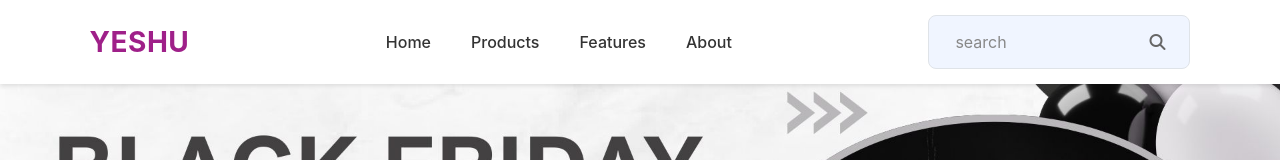
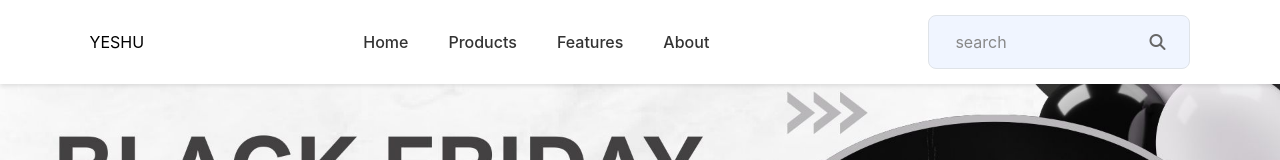
Before and after one commit to vijeth44-pro/react-basics, a React (Vite) app in the folder webpage/: page / in a window 1280 px wide. Shown: the top 160 px of the page. Built offline with nearby package versions, Linux system fonts and the light colour scheme.

Commit message:
refactor: update Navbar styles; remove hover color for list items and adjust logo color

```diff
--- a/webpage/src/components/navbar.css
+++ b/webpage/src/components/navbar.css
@@ -24,13 +24,10 @@ ul li{
     color: #333;
     transition: color 0.3s;
 }
-ul li:hover{
-    color: #9f2089;
-}
-.logo{
+.meesho-logo{
     font-size: 28px;
     font-weight: 700;
-    color: #9f2089;
+    color: #101010;
     text-decoration: none;
     letter-spacing: 0.5px;
 }
```
